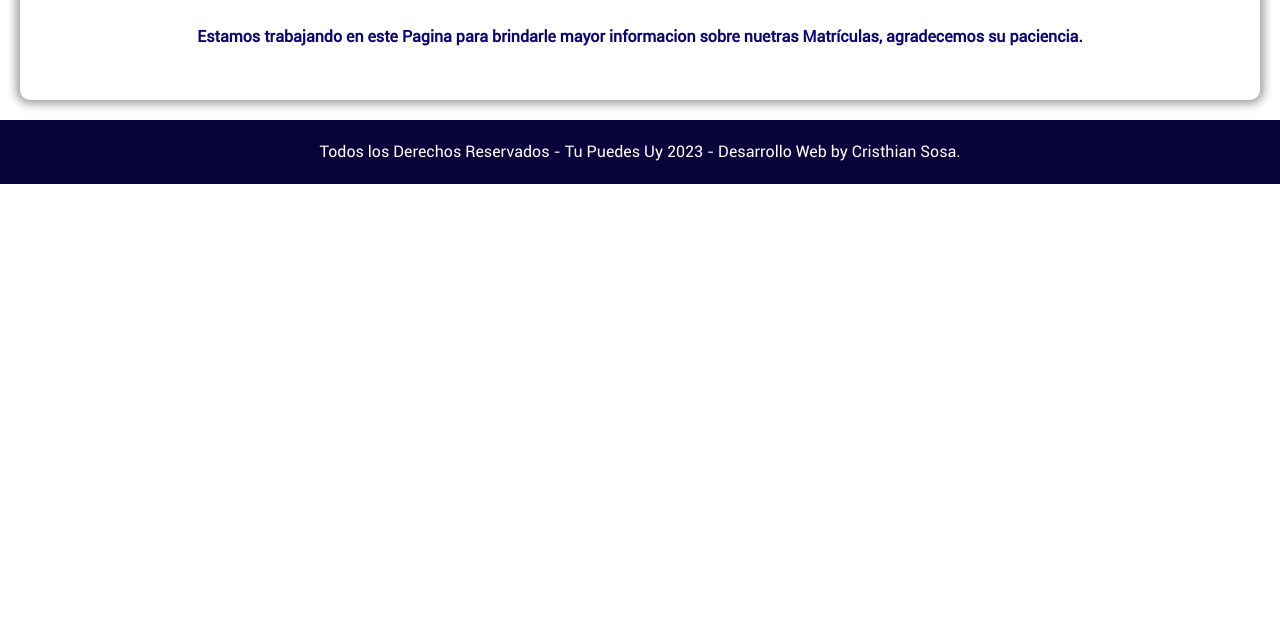
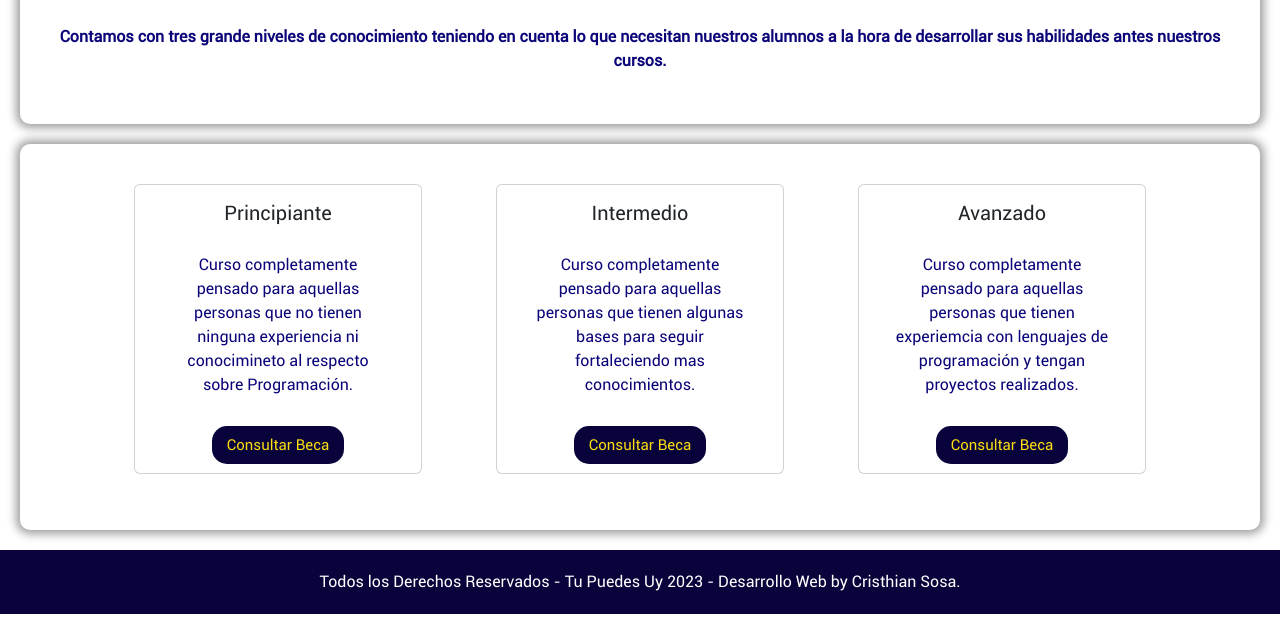
Before and after one commit to Cristhian-Sosa/segunda_pre_entrega, a plain HTML site: page pages/Matricula.html in a window 1280 px wide. Shown: the part 266-896 px from the top of the page. Before the commit the page ends 800 px from the top, so only its background shows below. Drawn offline with nearby package versions, Linux system fonts and the light colour scheme.

Commit message:
Guardando

```diff
--- a/css/estilos.css
+++ b/css/estilos.css
@@ -163,6 +163,23 @@ p {
 }
 
 .contenedor2 {
+  padding: 40px;
+  margin: 20px;
+  border: 20px;
+  width: auto;
+  height: auto;
+  display: flex;
+  align-items: center;
+  flex-direction: row;
+  justify-content: space-evenly;
+  -webkit-box-shadow: 0px 0px 10px 4px rgba(0, 0, 0, 0.38);
+  -moz-box-shadow: 0px 0px 10px 4px rgba(0, 0, 0, 0.38);
+  box-shadow: 0px 0px 10px 4px rgba(0, 0, 0, 0.38);
+  border-radius: 10px;
+  align-items: center;
+}
+
+.contenedor4 {
   padding: 40px;
   margin: 20px;
   border: 20px;
--- a/pages/Matricula.html
+++ b/pages/Matricula.html
@@ -22,13 +22,18 @@
 
     <!--ESTILOS-->
     <link rel="stylesheet" href="../css/estilos.css" />
-
   </head>
   <body>
     <!--Comienzo Header-->
     <header>
       <nav class="navegacion">
-        <img class="logo" src="../img/logo.png" alt="Tu Puedes Uy" width="120" height="120" />
+        <img
+          class="logo"
+          src="../img/logo.png"
+          alt="Tu Puedes Uy"
+          width="120"
+          height="120"
+        />
         <a href="../index.html">Inicio</a>
         <a href="./Nosotros.html">Nosotros</a>
         <a href="./Matricula.html">Matrícula</a>
@@ -42,8 +47,47 @@
       <section class="contenedor3">
         <h2>Nuestras Matriculas y Precios</h2>
         <p class="matricula">
-          Estamos trabajando en este Pagina para brindarle mayor informacion sobre nuetras Matrículas, agradecemos su paciencia.
+          Contamos con tres grande niveles de conocimiento teniendo en cuenta lo
+          que necesitan nuestros alumnos a la hora de desarrollar sus
+          habilidades antes nuestros cursos.
         </p>
+      </section>
+
+      <section class="contenedor2">
+        <div class="card text-center mb-3" style="width: 18rem">
+          <div class="card-body">
+            <h5 class="card-title">Principiante</h5>
+            <p class="card-text">
+              Curso completamente pensado para aquellas personas que no tienen
+              ninguna experiencia ni conocimineto al respecto sobre
+              Programación.
+            </p>
+            <a href="#" class="boton">Consultar Beca</a>
+          </div>
+        </div>
+
+        <div class="card text-center mb-3" style="width: 18rem">
+          <div class="card-body">
+            <h5 class="card-title">Intermedio</h5>
+            <p class="card-text">
+              Curso completamente pensado para aquellas personas que tienen
+              algunas bases para seguir fortaleciendo mas conocimientos.
+            </p>
+            <a href="#" class="boton">Consultar Beca</a>
+          </div>
+        </div>
+
+        <div class="card text-center mb-3" style="width: 18rem">
+          <div class="card-body">
+            <h5 class="card-title">Avanzado</h5>
+            <p class="card-text">
+              Curso completamente pensado para aquellas personas que tienen
+              experiemcia con lenguajes de programación y tengan proyectos
+              realizados.
+            </p>
+            <a href="#" class="boton">Consultar Beca</a>
+          </div>
+        </div>
       </section>
     </main>
 
```
